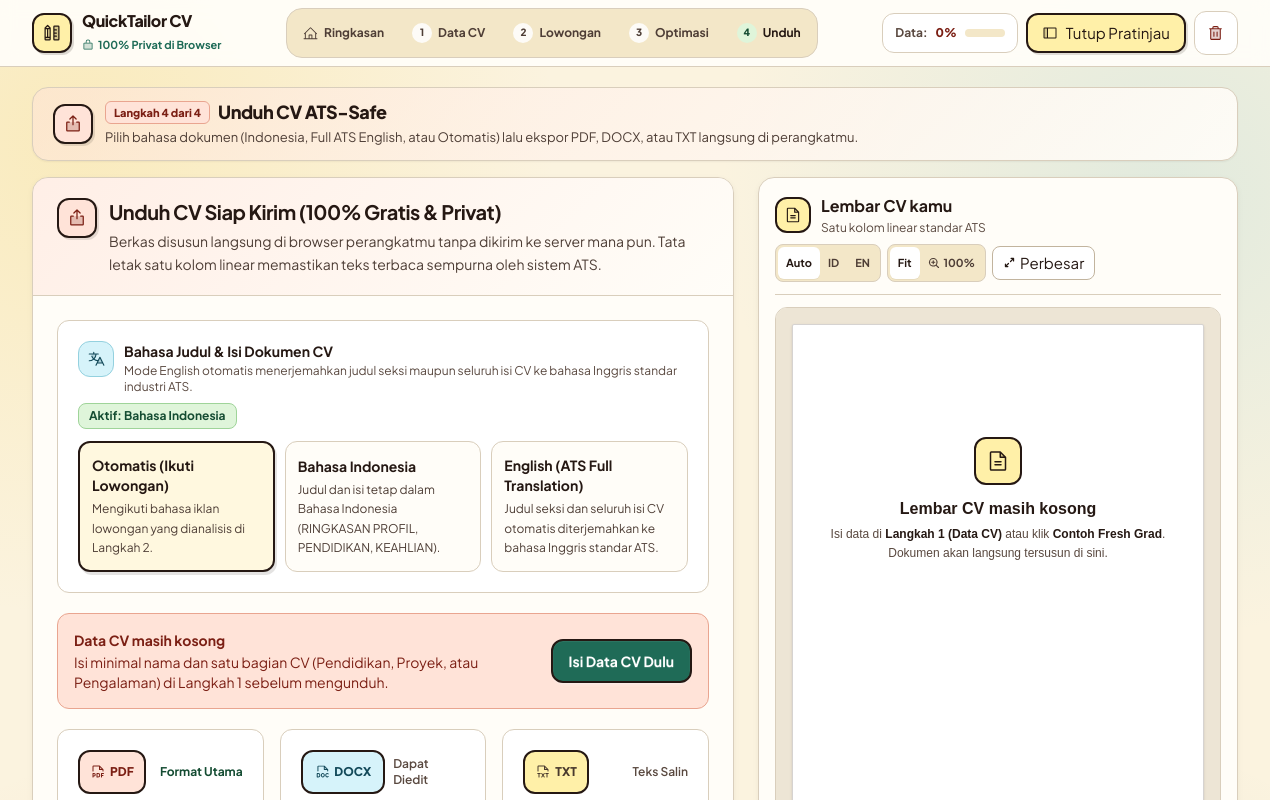
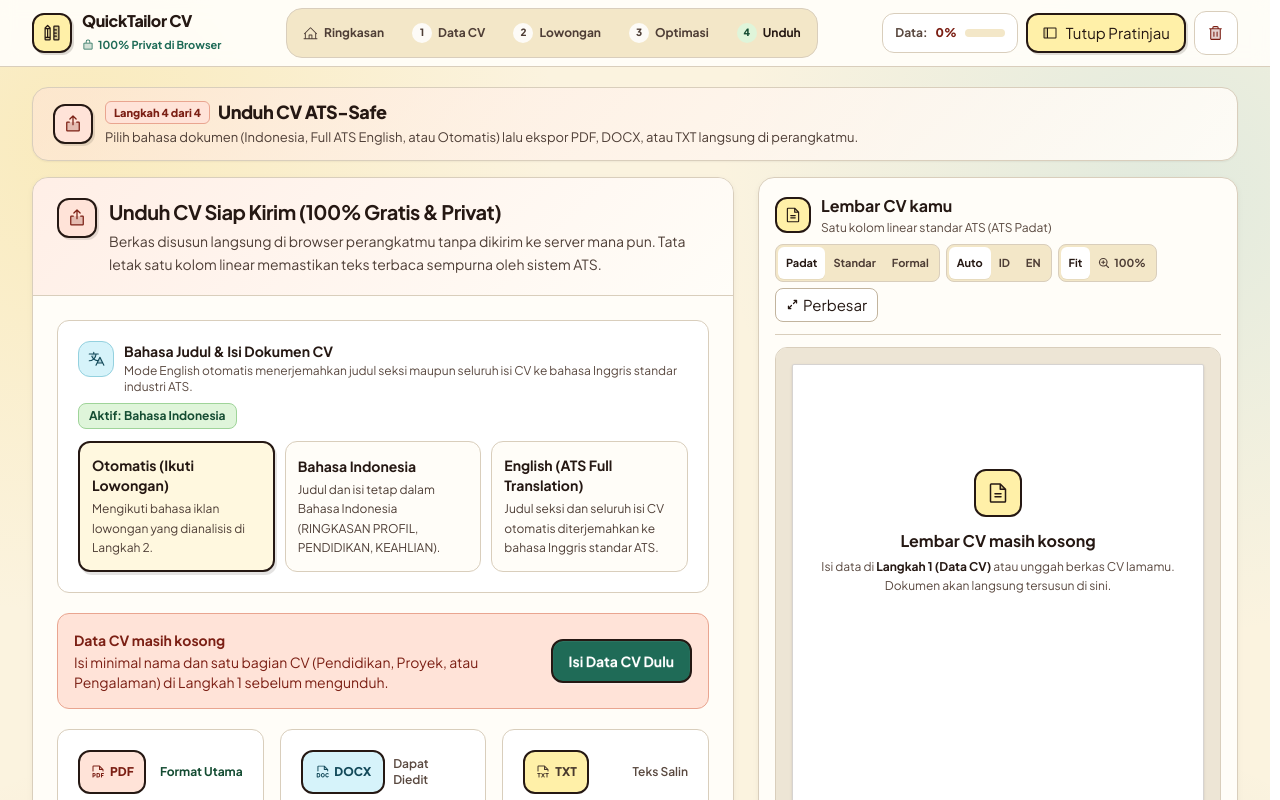
Before and after one commit to miezlearning/aris-cv, a Next.js app: page /export in a window 1280 px wide. Shown: the top 800 px of the page. Built offline with nearby package versions, Linux system fonts and the light colour scheme.

Commit message:
feat: add live ATS template switcher and 3-style rendering to CvPreview

```diff
--- a/src/components/CvPreview.tsx
+++ b/src/components/CvPreview.tsx
@@ -10,7 +10,19 @@ import {
   resolveCvLanguage
 } from "@/lib/resume-document";
 import { useCvStore, type MasterTab } from "@/lib/store";
-import type { CvLanguage } from "@/types/resume";
+import type { CvLanguage, CvTemplate } from "@/types/resume";
+
+const TEMPLATE_PILLS: Array<{ value: CvTemplate; shortLabel: string; fullTitle: string }> = [
+  { value: "compact_centered", shortLabel: "Padat", fullTitle: "ATS Padat (Harvard / Tech, muat 1 halaman)" },
+  { value: "classic_editorial", shortLabel: "Standar", fullTitle: "ATS Standar (Klasik Lega untuk umum/korporat)" },
+  { value: "executive_left", shortLabel: "Formal", fullTitle: "ATS Formal (Rata kiri Serif 2 baris)" }
+];
+
+const TEMPLATE_NAMES: Record<CvTemplate, string> = {
+  compact_centered: "ATS Padat",
+  classic_editorial: "ATS Standar",
+  executive_left: "ATS Formal Serif"
+};
 
 export const CvPreview = ({
   onOpenModal,
@@ -25,6 +37,8 @@ export const CvPreview = ({
   const analytics = useCvStore((state) => state.matchAnalytics);
   const cvLanguage = useCvStore((state) => state.cvLanguage);
   const setCvLanguage = useCvStore((state) => state.setCvLanguage);
+  const cvTemplate = useCvStore((state) => state.cvTemplate);
+  const setCvTemplate = useCvStore((state) => state.setCvTemplate);
   const autoTranslateContent = useCvStore((state) => state.autoTranslateContent);
   const setAutoTranslateContent = useCvStore((state) => state.setAutoTranslateContent);
   const aiTranslatedEnProfile = useCvStore((state) => state.aiTranslatedEnProfile);
@@ -42,12 +56,15 @@ export const CvPreview = ({
     aiTranslatedEnProfile && aiTranslatedSourceHash === currentHash ? aiTranslatedEnProfile : null;
 
   const document = buildResumeDocument(resume, activeLang, {
+    template: cvTemplate,
     translateContent: autoTranslateContent,
     translatedOverride
   });
   const pageInfo = estimateA4Pages(document);
   const missing = getMissingParts(resume);
 
+  const isCompact = cvTemplate === "compact_centered";
+  const isExecutive = cvTemplate === "executive_left";
   const isFreshGradOverOnePage =
     !document.isEmpty && resume.experienceLevel === "fresh_graduate" && pageInfo.estimatedPages > 1;
 
@@ -77,11 +94,35 @@ export const CvPreview = ({
                 </span>
               ) : null}
             </div>
-            <p className="mt-0.5 text-xs text-[#59483F]">Satu kolom linear standar ATS</p>
+            <p className="mt-0.5 text-xs text-[#59483F]">Satu kolom linear standar ATS ({TEMPLATE_NAMES[cvTemplate]})</p>
           </div>
         </div>
 
         <div className="flex flex-wrap items-center gap-1.5">
+          {/* Switcher Jenis Gaya ATS */}
+          <div
+            role="group"
+            aria-label="Jenis template ATS"
+            className="inline-flex rounded-lg border border-[#D9CEBC] bg-[#F3E7C8] p-0.5 text-[11px] font-bold"
+          >
+            {TEMPLATE_PILLS.map((tpl) => (
+              <button
+                key={tpl.value}
+                type="button"
+                title={tpl.fullTitle}
+                onClick={() => setCvTemplate(tpl.value)}
+                aria-pressed={cvTemplate === tpl.value}
+                className={`min-h-[32px] rounded-md px-2 transition-colors ${
+                  cvTemplate === tpl.value
+                    ? "bg-white text-[#251813] shadow-2xs"
+                    : "text-[#4E3E36] hover:text-[#251813]"
+                }`}
+              >
+                {tpl.shortLabel}
+              </button>
+            ))}
+          </div>
+
           {/* Switcher Bahasa Cepat */}
           <div
             role="group"
@@ -93,6 +134,7 @@ export const CvPreview = ({
                 key={langOpt}
                 type="button"
                 onClick={() => setCvLanguage(langOpt)}
+                aria-pressed={cvLanguage === langOpt}
                 className={`min-h-[32px] rounded-md px-2 transition-colors ${
                   cvLanguage === langOpt
                     ? "bg-white text-[#251813] shadow-2xs"
@@ -181,7 +223,7 @@ export const CvPreview = ({
       {/* Peringatan batas 1 halaman untuk Fresh Graduate */}
       {isFreshGradOverOnePage ? (
         <div className="mb-2.5 rounded-xl border border-[#DFC25A] bg-[#FFF0A8] px-3 py-2 text-xs font-semibold text-[#4A3A2E]">
-          CV diperkirakan melewati 1 halaman A4. Untuk Fresh Graduate, ringkas poin yang kurang relevan agar tetap 1 halaman.
+          CV diperkirakan melewati 1 halaman A4. Coba pilih gaya <span className="font-bold">Padat</span> atau ringkas poin yang kurang relevan.
         </div>
       ) : null}
 
@@ -193,8 +235,14 @@ export const CvPreview = ({
       >
         <div
           className={`cv-paper relative mx-auto rounded-xs border border-stone-300 bg-white shadow-sm text-black break-words ${
+            isExecutive ? "font-serif" : ""
+          } ${
             zoomMode === "full"
-              ? "w-[720px] min-h-[1018px] p-10"
+              ? isCompact
+                ? "w-[720px] min-h-[1018px] p-7"
+                : "w-[720px] min-h-[1018px] p-10"
+              : isCompact
+              ? "w-full max-w-[720px] min-h-[760px] p-4 sm:p-6"
               : "w-full max-w-[720px] min-h-[760px] p-5 sm:p-8"
           }`}
         >
@@ -210,35 +258,48 @@ export const CvPreview = ({
           ) : null}
 
           {document.isEmpty ? (
-            <div className="grid place-items-center py-20 text-center">
+            <div className="grid place-items-center py-20 text-center font-sans">
               <div className="grid h-12 w-12 place-items-center rounded-xl bg-[#FFF0A8] text-[#251813] mb-3 border-2 border-[#251813]">
                 <FileText size={24} weight="duotone" aria-hidden="true" />
               </div>
               <p className="text-base font-bold text-[#251813]">Lembar CV masih kosong</p>
               <p className="mt-1 max-w-sm text-xs leading-relaxed text-[#59483F]">
-                Isi data di <span className="font-bold text-[#251813]">Langkah 1 (Data CV)</span> atau klik{" "}
-                <span className="font-bold text-[#251813]">Contoh Fresh Grad</span>. Dokumen akan langsung tersusun di sini.
+                Isi data di <span className="font-bold text-[#251813]">Langkah 1 (Data CV)</span> atau unggah berkas CV lamamu. Dokumen akan langsung tersusun di sini.
               </p>
             </div>
           ) : (
             <div className="text-[#000000]">
               <header
-                className={`text-center mb-3 rounded transition-colors ${
-                  highlightSection === "contact" ? "bg-[#FFF8DF] py-1.5 px-2 -mx-2 ring-1 ring-[#DFC25A]" : ""
+                className={`rounded transition-colors ${
+                  isExecutive ? "text-left mb-3 border-b-2 border-black pb-2" : "text-center mb-2.5"
+                } ${highlightSection === "contact" ? "bg-[#FFF8DF] py-1.5 px-2 -mx-2 ring-1 ring-[#DFC25A]" : ""}`}
+              >
+                {document.name ? (
+                  <h1
+                    className={`font-bold tracking-tight text-black leading-tight ${
+                      isCompact ? "text-base sm:text-[19px]" : isExecutive ? "text-xl sm:text-[23px]" : "text-lg sm:text-[22px]"
                     }`}
                   >
-                {document.name ? (
-                  <h1 className="text-lg sm:text-[22px] font-bold tracking-tight text-black leading-tight">
                     {document.name}
                   </h1>
                 ) : null}
 
                 {document.headline ? (
-                  <p className="mt-1 text-xs sm:text-[12.5px] font-bold text-black">{document.headline}</p>
+                  <p
+                    className={`mt-0.5 font-bold text-black ${
+                      isCompact ? "text-[11px] sm:text-[11.5px]" : "text-xs sm:text-[12.5px]"
+                    }`}
+                  >
+                    {document.headline}
+                  </p>
                 ) : null}
 
                 {document.contact ? (
-                  <p className="mt-1 text-[10.5px] sm:text-[11px] text-[#222222] leading-relaxed">
+                  <p
+                    className={`mt-0.5 text-[#222222] leading-snug ${
+                      isCompact ? "text-[9.5px] sm:text-[10px]" : "text-[10.5px] sm:text-[11px]"
+                    }`}
+                  >
                     {document.contact}
                   </p>
                 ) : null}
@@ -249,23 +310,31 @@ export const CvPreview = ({
                 return (
                   <section
                     key={section.sectionKey}
-                    className={`mt-3.5 rounded transition-colors ${
+                    className={`${isCompact ? "mt-2" : "mt-3.5"} rounded transition-colors ${
                       isHighlighted ? "bg-[#FFF8DF]/80 py-1.5 px-2 -mx-2 ring-1 ring-[#DFC25A]" : ""
                     }`}
                   >
-                    <div className="border-b border-black pb-0.5 mb-1.5">
-                      <h2 className="text-[11px] sm:text-[12px] font-bold uppercase tracking-wider text-black">
+                    <div className={`border-b border-black pb-0.5 ${isCompact ? "mb-1" : "mb-1.5"}`}>
+                      <h2
+                        className={`font-bold uppercase tracking-wider text-black ${
+                          isCompact ? "text-[10.5px] sm:text-[11px]" : "text-[11px] sm:text-[12px]"
+                        }`}
+                      >
                         {section.heading}
                       </h2>
                     </div>
 
                     {section.paragraphs.map((paragraph, index) => {
                       const colonIndex = paragraph.indexOf(":");
+                      const pSize = isCompact
+                        ? "text-[10px] sm:text-[10.5px] leading-[1.3] my-0.5"
+                        : "text-[11px] sm:text-[11.5px] leading-[1.4] my-0.5";
+
                       if (colonIndex > 0 && colonIndex < 38) {
                         const label = paragraph.slice(0, colonIndex);
                         const rest = paragraph.slice(colonIndex + 1);
                         return (
-                          <p key={index} className="text-[11px] sm:text-[11.5px] leading-[1.4] text-black my-0.5">
+                          <p key={index} className={`${pSize} text-black`}>
                             <span className="font-bold">{label}:</span>
                             <span>{rest}</span>
                           </p>
@@ -273,7 +342,7 @@ export const CvPreview = ({
                       }
 
                       return (
-                        <p key={index} className="text-[11px] sm:text-[11.5px] leading-relaxed text-black my-1">
+                        <p key={index} className={`${pSize} text-black`}>
                           {paragraph}
                         </p>
                       );
@@ -281,21 +350,64 @@ export const CvPreview = ({
 
                     {section.entries.map((entry, index) => {
                       const entryNotes = entry.notes?.length ? entry.notes : entry.note ? [entry.note] : [];
+                      const entryTextSize = isCompact
+                        ? "text-[10px] sm:text-[10.5px] leading-snug"
+                        : "text-[11px] sm:text-[11.5px] leading-snug";
+                      const metaSize = isCompact
+                        ? "text-[9.5px] sm:text-[10px]"
+                        : "text-[10.5px] sm:text-[11px]";
+                      const bulletSize = isCompact
+                        ? "text-[10px] sm:text-[10.5px] leading-[1.28]"
+                        : "text-[11px] sm:text-[11.5px] leading-[1.35]";
+
                       return (
-                        <div key={index} className="mt-2 mb-1.5">
-                          {(entry.title || entry.meta) && (
+                        <div key={index} className={isCompact ? "mt-1.5 mb-1" : "mt-2 mb-1.5"}>
+                          {isExecutive ? (
+                            <>
+                              {(entry.titlePrimary || entry.title || entry.meta) && (
                                 <div className="flex flex-wrap items-baseline justify-between gap-x-3">
-                              {entry.title ? (
-                                <h3 className="text-[11px] sm:text-[11.5px] font-bold text-black leading-snug">
-                                  {entry.title}
+                                  {(entry.titlePrimary || entry.title) ? (
+                                    <h3 className={`${entryTextSize} font-bold text-black`}>
+                                      {entry.titlePrimary || entry.title}
                                     </h3>
                                   ) : null}
                                   {entry.meta ? (
-                                <span className="text-[10.5px] sm:text-[11px] font-normal text-black shrink-0 text-right">
+                                    <span className={`${metaSize} font-normal text-black shrink-0 text-right`}>
                                       {entry.meta}
                                     </span>
                                   ) : null}
                                 </div>
+                              )}
+                              {entry.titleSecondary ? (
+                                <p className="text-[10.5px] sm:text-[11px] italic text-[#222222] leading-snug">
+                                  {entry.titleSecondary}
+                                </p>
+                              ) : null}
+                            </>
+                          ) : (
+                            (entry.title || entry.meta) && (
+                              <div className="flex flex-wrap items-baseline justify-between gap-x-3">
+                                {entry.title ? (
+                                  <h3 className={`${entryTextSize} text-black`}>
+                                    {entry.titlePrimary ? (
+                                      <>
+                                        <span className="font-bold">{entry.titlePrimary}</span>
+                                        {entry.titleSecondary ? (
+                                          <span className="font-normal"> | {entry.titleSecondary}</span>
+                                        ) : null}
+                                      </>
+                                    ) : (
+                                      <span className="font-bold">{entry.title}</span>
+                                    )}
+                                  </h3>
+                                ) : null}
+                                {entry.meta ? (
+                                  <span className={`${metaSize} font-normal text-black shrink-0 text-right`}>
+                                    {entry.meta}
+                                  </span>
+                                ) : null}
+                              </div>
+                            )
                           )}
 
                           {entryNotes.map((noteLine, nIdx) => {
@@ -304,21 +416,21 @@ export const CvPreview = ({
                               const label = noteLine.slice(0, colonIdx);
                               const rest = noteLine.slice(colonIdx + 1);
                               return (
-                                <p key={nIdx} className="mt-0.5 text-[10.5px] sm:text-[11px] text-[#222222] leading-snug">
+                                <p key={nIdx} className={`mt-0.5 ${metaSize} text-[#222222] leading-snug`}>
                                   <span className="font-bold text-black">{label}:</span>
                                   <span>{rest}</span>
                                 </p>
                               );
                             }
                             return (
-                              <p key={nIdx} className="mt-0.5 text-[10.5px] sm:text-[11px] text-[#222222] leading-snug">
+                              <p key={nIdx} className={`mt-0.5 ${metaSize} text-[#222222] leading-snug`}>
                                 {noteLine}
                               </p>
                             );
                           })}
 
                           {entry.bullets.length ? (
-                            <ul className="mt-0.5 list-disc space-y-0.5 pl-4 sm:pl-5 text-[11px] sm:text-[11.5px] leading-[1.35] text-black">
+                            <ul className={`mt-0.5 list-disc ${isCompact ? "space-y-0 pl-4" : "space-y-0.5 pl-4 sm:pl-5"} ${bulletSize} text-black`}>
                               {entry.bullets.map((bullet, bulletIndex) => (
                                 <li key={bulletIndex} className="text-black">
                                   {bullet}
@@ -345,7 +457,7 @@ export const CvPreview = ({
           </p>
         ) : (
           <p className="text-xs font-semibold text-[#144C32]">
-            Lembar CV terisi lengkap ({activeLang === "id" ? "Bahasa Indonesia" : "Full ATS English"}), siap diunduh gratis.
+            Lembar CV terisi lengkap ({TEMPLATE_NAMES[cvTemplate]} - {activeLang === "id" ? "Bahasa Indonesia" : "Full ATS English"}), siap diunduh gratis.
           </p>
         )}
       </div>
```
Lines whose indentation alone changed are shown as unchanged.
